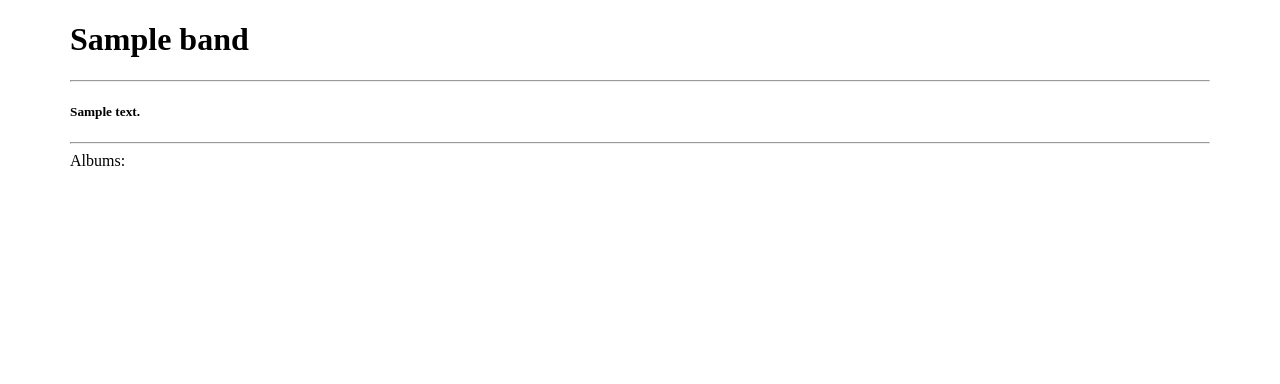
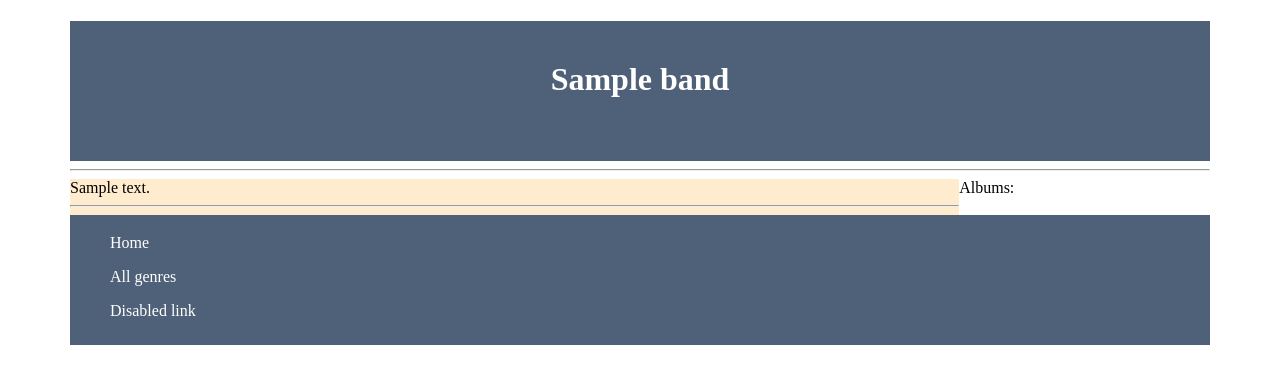
Before and after one commit to Handsome-Jack-Here/finally, a Django app: a page that uses music_project/music_app/templates/music_app/base.html in a window 1280 px wide. Shown: the top 384 px of the page. Run offline with Django 4.2, Linux system fonts and the light colour scheme; tables that the repository leaves empty hold one stand-in row (values such as "Sample post").

Commit message:
Add rating fields for band and album. Add single field for track

```diff
--- a/music_project/music_app/admin.py
+++ b/music_project/music_app/admin.py
@@ -10,7 +10,7 @@ class BandAdmin(admin.ModelAdmin):
 
 @admin.register(Album)
 class AlbumAdmin(admin.ModelAdmin):
-    list_display = ['title', 'release_date', 'band',]
+    list_display = ['title', 'release_date', 'band', ]
     prepopulated_fields = {'slug': ('title',)}
 
 
--- a/music_project/music_app/models.py
+++ b/music_project/music_app/models.py
@@ -22,6 +22,7 @@ class Band(models.Model):
     country = models.CharField(max_length=40, blank=True)
     description = models.TextField(max_length=2500, default='No description')
     slug = models.SlugField(blank=True)
+    rating = models.IntegerField(validators=[MinValueValidator(1), MaxValueValidator(10)], default=5)
 
     genres = models.ManyToManyField(Genre, related_name='bands')
 
@@ -36,6 +37,7 @@ class Album(models.Model):
     title = models.CharField(max_length=40)
     release_date = models.DateField()
     slug = models.SlugField(blank=True)
+    rating = models.IntegerField(validators=[MinValueValidator(1), MaxValueValidator(10)], default=5)
 
     genres = models.ManyToManyField(Genre, related_name='albums')
     band = models.ForeignKey(Band, on_delete=models.PROTECT, null=True, related_name='albums')
@@ -54,6 +56,7 @@ class Track(models.Model):
     title = models.CharField(max_length=40)
     length = models.FloatField(default=1.00)
     slug = models.SlugField(blank=True)
+    single = models.BooleanField(default=False)
 
     genre = models.ForeignKey(Genre, on_delete=models.PROTECT, related_name='tracks', null=True)
     album = models.ForeignKey(Album, on_delete=models.PROTECT, related_name='tracks')
--- a/music_project/music_app/static/music_app/master.css
+++ b/music_project/music_app/static/music_app/master.css
@@ -22,6 +22,7 @@ header {
 .content {
   background: #ffebcd;
   width: 78%;
+  height: 100%;
   float: left;
   clear: both;
 }
@@ -48,7 +49,16 @@ aside {
 }
 
 footer {
-  height: 100px;
-  background: #31d2f2;
+  height: 130px;
+  background: #4f6178;
   clear: both;
 }
+
+.nav_bar {
+  padding: 3px 0px 40px 40px;
+}
+
+.navbar_link {
+  color: white;
+
+}
--- /dev/null
+++ b/music_project/music_app/templates/includes/aside.html
@@ -0,0 +1,4 @@
+<aside  >{% for genre in genres%}
+  <a style="text-decoration: none" href="{{ genre.get_url }}"><ul class="ul_aside">{{ genre|capfirst }}</ul></a>
+  {% endfor %}
+</aside>
--- /dev/null
+++ b/music_project/music_app/templates/includes/detail_content.html
@@ -0,0 +1,5 @@
+
+<div class="content">
+  {{ band.description  }}
+  <hr>
+  </div>
--- /dev/null
+++ b/music_project/music_app/templates/includes/footer.html
@@ -0,0 +1,3 @@
+<footer>
+  {% include 'includes/navbar.html' %}
+</footer>
--- /dev/null
+++ b/music_project/music_app/templates/includes/header.html
@@ -0,0 +1,3 @@
+<header>
+  <h1 class="h1_header" align="center">{{ band.band_name }}</h1>
+</header> <hr>
--- /dev/null
+++ b/music_project/music_app/templates/includes/navbar.html
@@ -0,0 +1,7 @@
+
+
+<nav class="nav_bar justify-content-center">
+    <a style="text-decoration: none" class="nav-link active" href="/"><p class="navbar_link">Home</p></a>
+    <a style="text-decoration: none" class="nav-link" href="/genres"><p class="navbar_link">All genres</p></a>
+    <a style="text-decoration: none" class="nav-link disabled" href="#"><p class="navbar_link">Disabled link</p></a>
+</nav>
--- a/music_project/music_app/templates/music_app/band_detail.html
+++ b/music_project/music_app/templates/music_app/band_detail.html
@@ -3,13 +3,18 @@
 {% block title %} Band details {% endblock %}
 
 {% block content %}
-<h1>{{ band }}</h1>
-<hr>
-<h5>{{ band.description }}</h5>
-<hr>
+{% include 'includes/header.html' %}
+
+{% include 'includes/detail_content.html' %}
+
 Albums:
 {% for album in band.albums.all %}
     <ul><a href="{{ album.get_url }}">{{ album }}</a></ul>
 {% endfor %}
 
+
+
+{% include 'includes/footer.html' %}
+
+
 {% endblock %}
--- a/music_project/music_app/templates/music_app/base.html
+++ b/music_project/music_app/templates/music_app/base.html
@@ -13,7 +13,10 @@
 <body>
 
 <div class="wrap">
-{% block content %} {% endblock %}
+{% block content %}
+
+
+{% endblock %}
 </div>
 
 </body>
--- a/music_project/music_app/templates/music_app/index.html
+++ b/music_project/music_app/templates/music_app/index.html
@@ -24,8 +24,7 @@
 
 
 <footer>
-  <hr>
-  <a href="/"> Home </a><br><br>
+  {% include 'includes/navbar.html' %}
   <a style="text-decoration: none" href="/genres"><p align="left">Genres list<p></a>
 </footer>
 {% endblock %}
```
Also changed, not shown: music_project/music_app/migrations/0036_band_rating.py (added), music_project/music_app/migrations/0037_album_rating_track_single.py (added).
